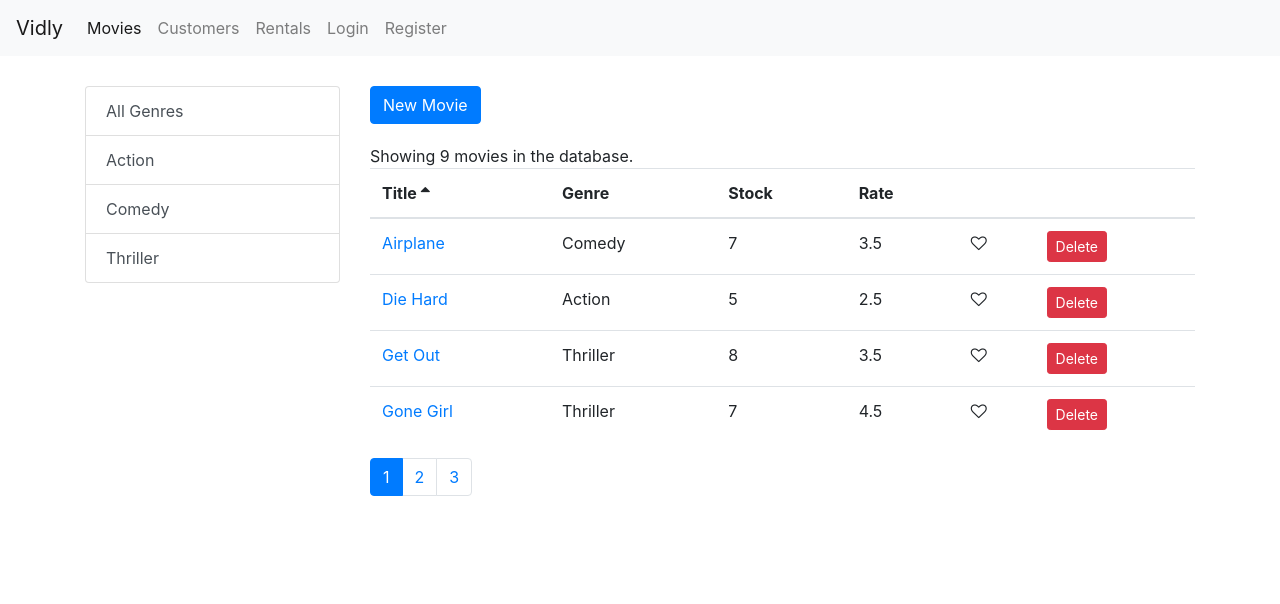
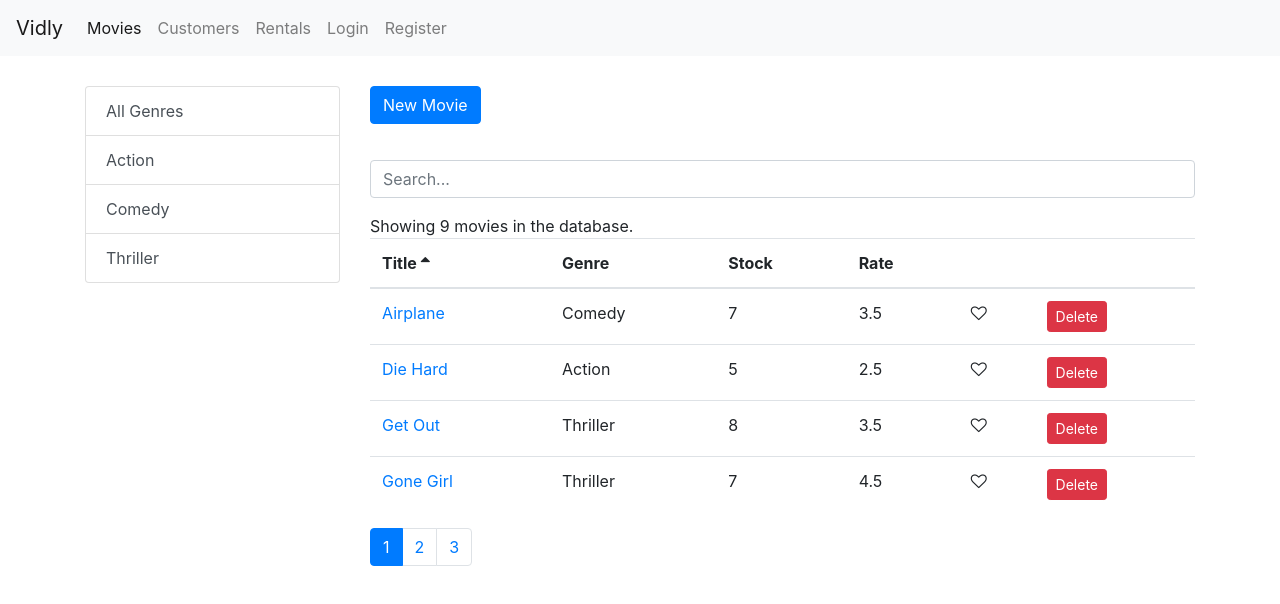
Before and after one commit to PhideasAmbrosianus/React-FrontEndPlayground, a React (Create React App) app: page /movies in a window 1280 px wide. Shown: the top 604 px of the page. Built offline with nearby package versions, Linux system fonts and the light colour scheme.

Commit message:
Added Searchbar to Movies View

```diff
--- /dev/null
+++ b/src/components/common/search.jsx
@@ -0,0 +1,16 @@
+import React from "react";
+
+const Search = ({ value, onChange }) => {
+  return (
+    <input
+      type="search"
+      name="query"
+      className="form-control my-3"
+      placeholder="Search..."
+      value={value}
+      onChange={(e) => onChange(e.currentTarget.value)}
+    ></input>
+  );
+};
+
+export default Search;
--- a/src/components/movies.jsx
+++ b/src/components/movies.jsx
@@ -3,6 +3,7 @@ import { getMovies } from "../services/fakeMovieService";
 import Pagination from "./common/pagination";
 import { paginate } from "../utils/paginate";
 import Filter from "./common/filter";
+import Search from "./common/search";
 import { getGenres } from "../services/fakeGenreService";
 import MoviesTable from "./moviesTable";
 import _ from "lodash";
@@ -15,6 +16,8 @@ class Movies extends Component {
     pageSize: 4,
     currentPage: 1,
     sortColumn: { path: "title", order: "asc" },
+    searchFilter: "",
+    selectedGenre: null,
   };
 
   componentDidMount() {
@@ -52,26 +55,38 @@ class Movies extends Component {
   };
 
   handleGenreSelect = (genre) => {
-    this.setState({ selectedGenre: genre, currentPage: 1 });
+    this.setState({ selectedGenre: genre, currentPage: 1, searchFilter: "" });
   };
 
   handleSort = (sortColumn) => {
     this.setState({ sortColumn });
   };
 
+  handleSearchChange = (query) => {
+    this.setState({
+      currentPage: 1,
+      selectedGenre: null,
+      searchFilter: query,
+    });
+  };
+
   getPagedData = () => {
     const {
       pageSize,
       currentPage,
+      sortColumn,
       selectedGenre,
+      searchFilter,
       movies: allMovies,
-      sortColumn,
     } = this.state;
 
-    const filtered =
-      selectedGenre && selectedGenre._id
-        ? allMovies.filter((m) => m.genre._id === selectedGenre._id)
-        : allMovies;
+    // Filter by genre OR by Search box
+    let filtered = allMovies;
+    if (searchFilter !== "") {
+      const p = new RegExp(searchFilter, "i");
+      filtered = allMovies.filter((m) => p.test(m.title));
+    } else if (selectedGenre && selectedGenre._id)
+      filtered = allMovies.filter((m) => m.genre._id === selectedGenre._id);
 
     const sorted = _.orderBy(filtered, [sortColumn.path], [sortColumn.order]);
 
@@ -82,7 +97,7 @@ class Movies extends Component {
 
   render() {
     const { length: count } = this.state.movies;
-    const { pageSize, currentPage, sortColumn } = this.state;
+    const { pageSize, currentPage, sortColumn, searchFilter } = this.state;
 
     if (count === 0) return <p>No Movies in Database!</p>;
 
@@ -105,7 +120,7 @@ class Movies extends Component {
           >
             New Movie
           </Link>
-          <br />
+          <Search value={searchFilter} onChange={this.handleSearchChange} />
           <span>Showing {totalCount} movies in the database.</span>
           <MoviesTable
             movies={movies}
```
